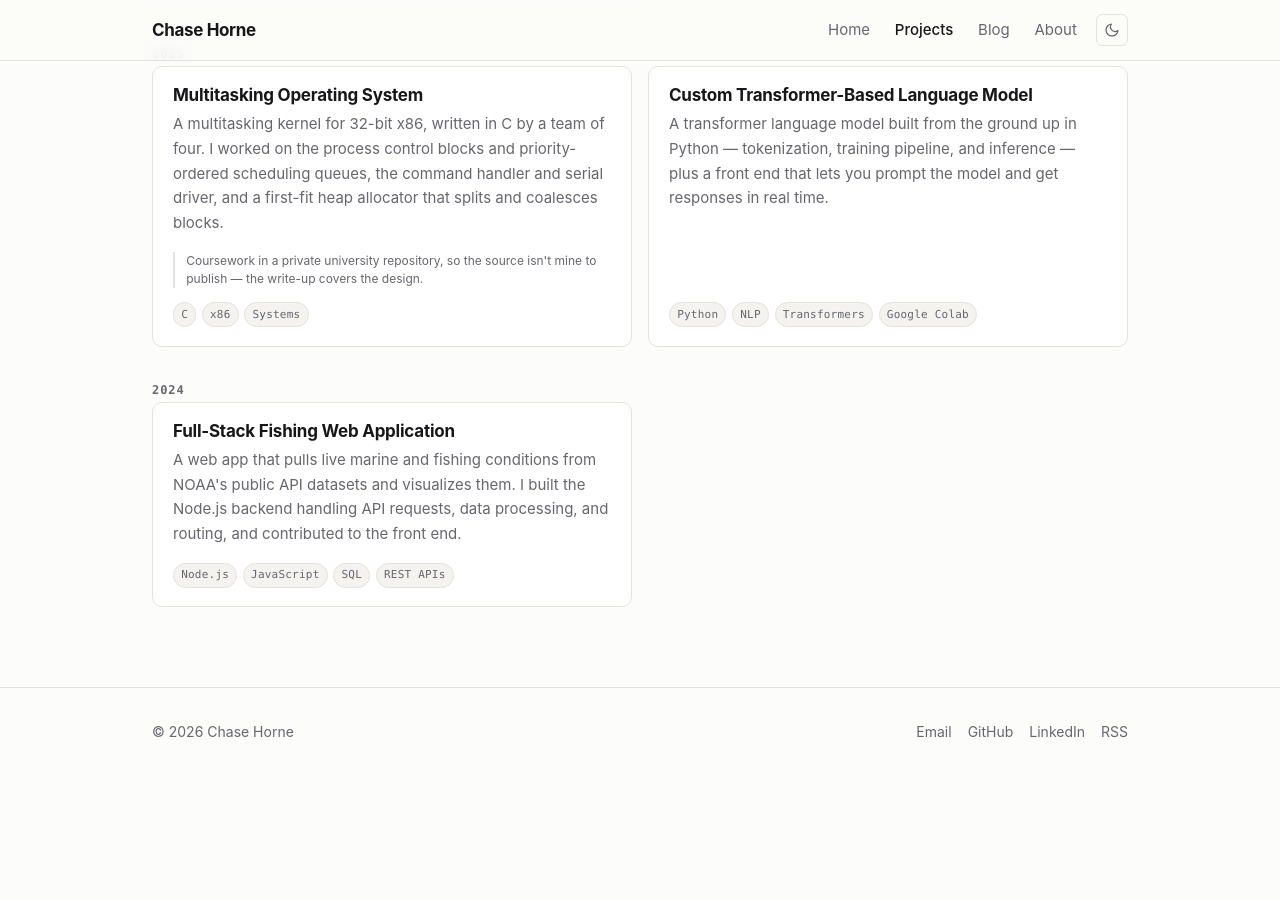
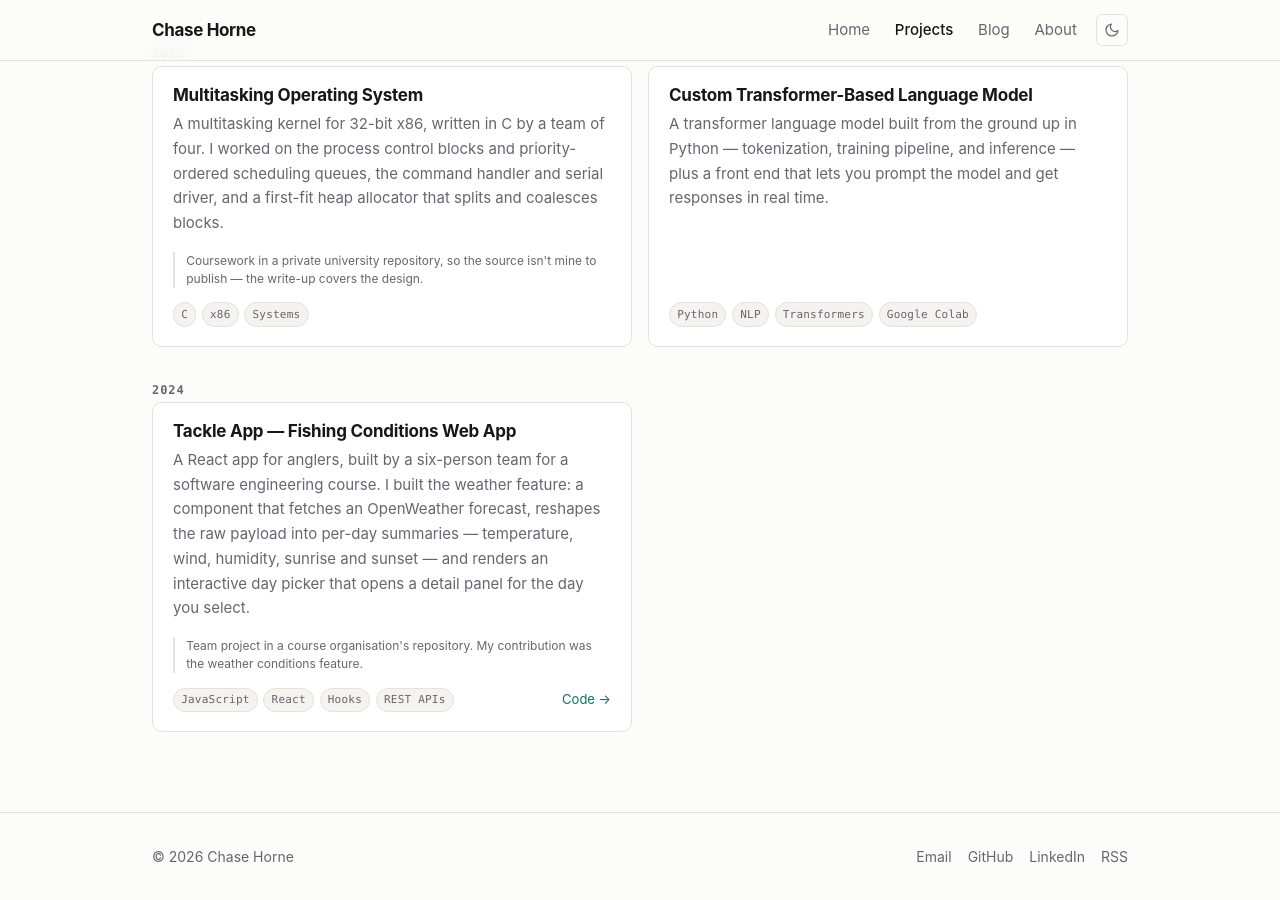
Before and after one commit to CHorne412/CHorne412.github.io, a Jekyll site: the page built from projects.md, in a window 1280 px wide and 900 px high, scrolled down 549 px. Built offline with Jekyll 4.4.1, drawn with Linux system fonts in a browser that asks for light colours; before the commit the page ends 1324 px from its top, so only the background shows below that.

Commit message:
Reframe the fishing app card around the work the commits show
The live card claimed a Node.js backend and NOAA data. The repo is React with
no Node backend, and Chase's four commits are the OpenWeather-backed weather
conditions component. Card now describes that frontend work, links the repo,
and scopes the contribution against the six-person team.

Co-Authored-By: Claude Opus 5 <noreply@anthropic.com>

```diff
--- a/_data/projects.yml
+++ b/_data/projects.yml
@@ -42,11 +42,18 @@
   year: 2025
   featured: true
 
-- name: Full-Stack Fishing Web Application
+- name: Tackle App — Fishing Conditions Web App
   description: >-
-    A web app that pulls live marine and fishing conditions from NOAA's public
-    API datasets and visualizes them. I built the Node.js backend handling API
-    requests, data processing, and routing, and contributed to the front end.
-  tech: [Node.js, JavaScript, SQL, REST APIs]
+    A React app for anglers, built by a six-person team for a software
+    engineering course. I built the weather feature: a component that fetches
+    an OpenWeather forecast, reshapes the raw payload into per-day summaries —
+    temperature, wind, humidity, sunrise and sunset — and renders an
+    interactive day picker that opens a detail panel for the day you select.
+  tech: [JavaScript, React, Hooks, REST APIs]
+  note: >-
+    Team project in a course organisation's repository. My contribution was the
+    weather conditions feature.
+  repo: https://github.com/WVU-CS330-2024-08-Group10/tackle-app
+  url: https://github.com/WVU-CS330-2024-08-Group10/tackle-app
   year: 2024
   featured: false
```
